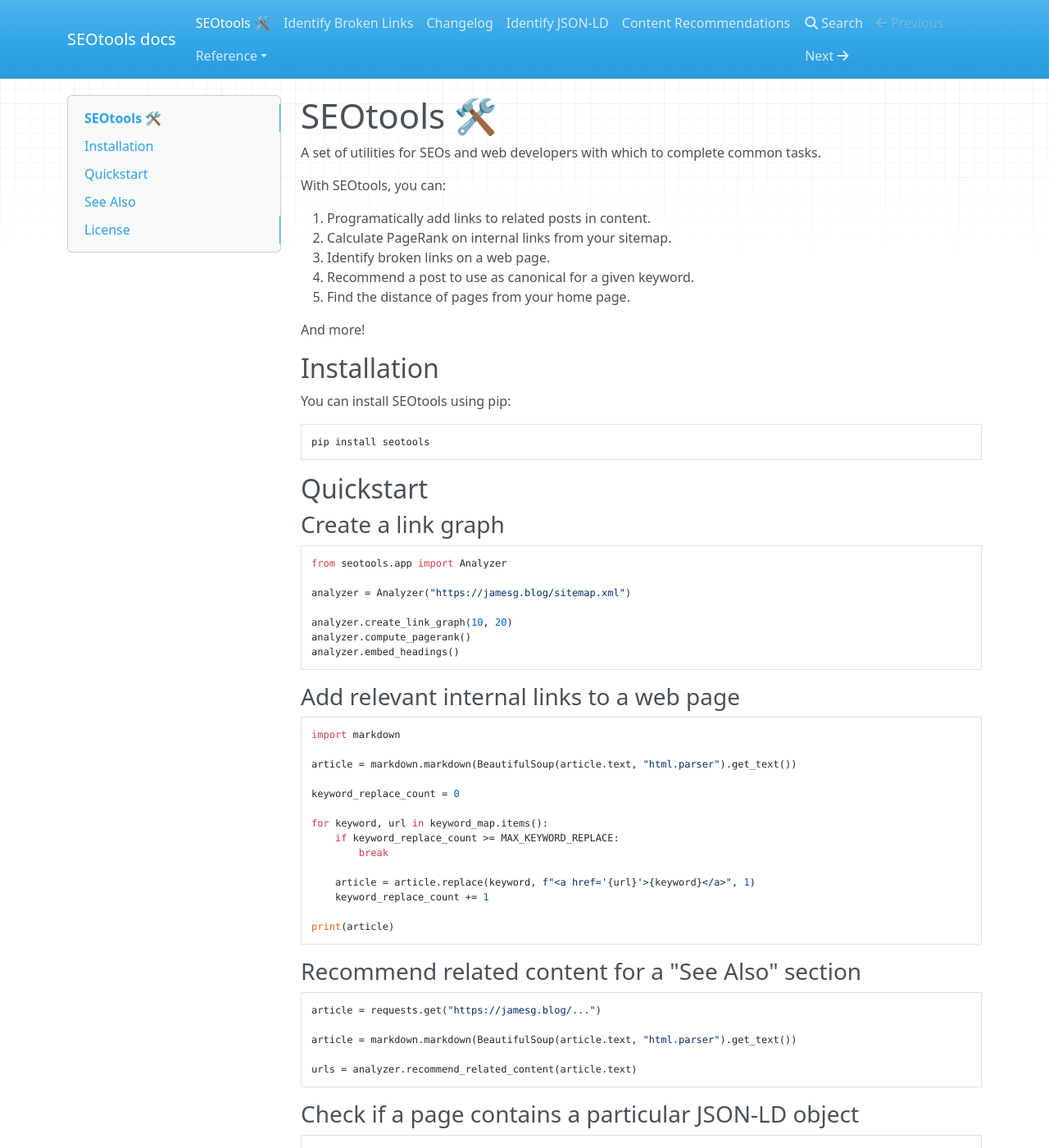
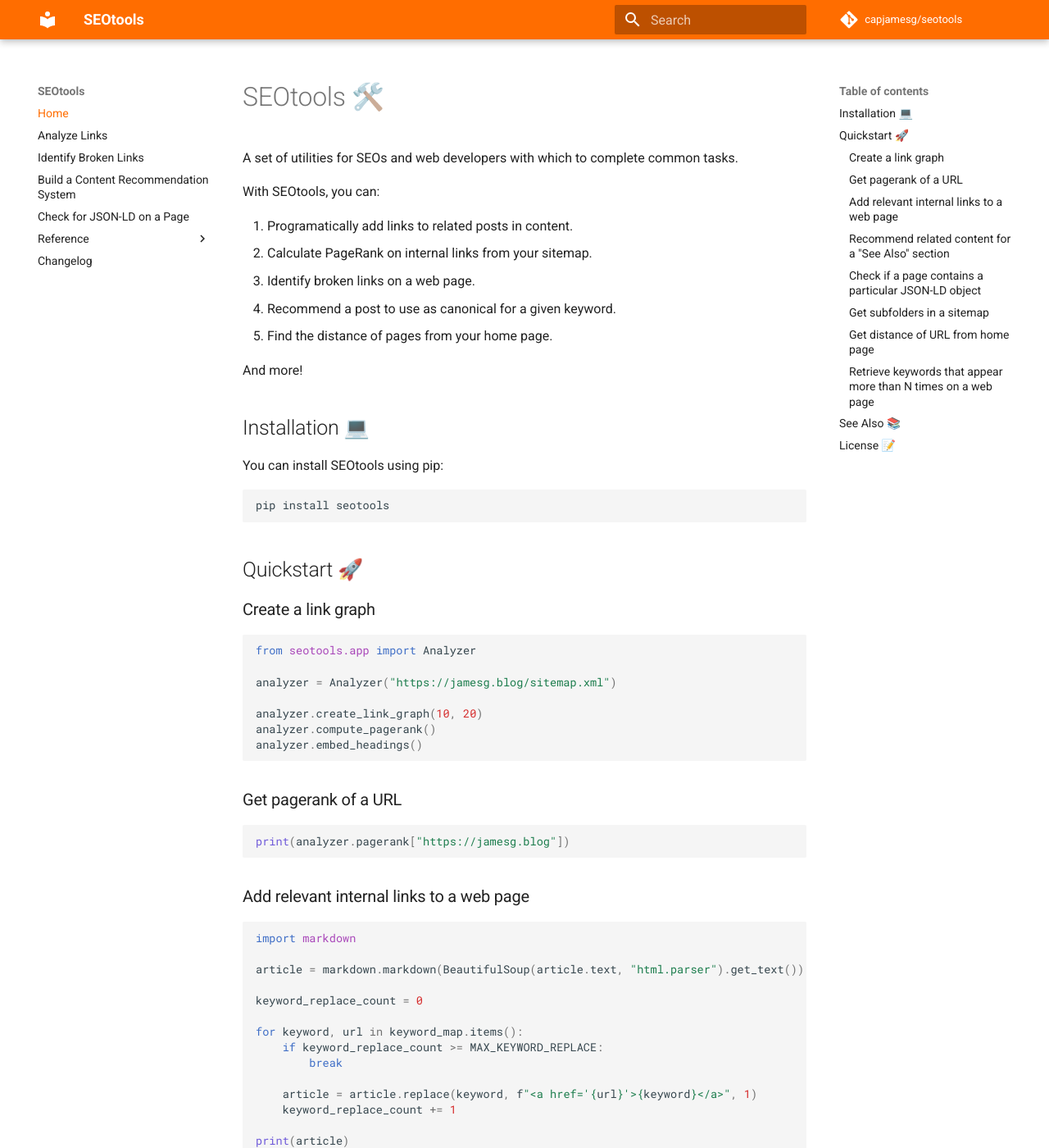
Before and after one commit to capjamesg/SEOtools, an MkDocs documentation site: the page built from docs/index.md, in a window 1280 px wide and 1400 px high. Shown: the whole window at 82% size. Built offline with MkDocs 1.6.1 and Material for MkDocs 9.7.7, drawn with Linux system fonts in a browser that asks for light colours; nearby versions of some CDN libraries; comment, search, counter and statistics services are not loaded; some of the changed text lies outside the part shown.

Commit message:
add new example to docs

````diff
--- a/docs/index.md
+++ b/docs/index.md
@@ -12,7 +12,7 @@
 
 And more!
 
-## Installation
+## Installation 💻
 
 You can install SEOtools using pip:
 
@@ -20,7 +20,7 @@
 pip install seotools
 ```
 
-## Quickstart
+## Quickstart 🚀
 
 ### Create a link graph
 
@@ -32,6 +32,12 @@
 analyzer.create_link_graph(10, 20)
 analyzer.compute_pagerank()
 analyzer.embed_headings()
+```
+
+### Get pagerank of a URL
+
+```python
+print(analyzer.pagerank["https://jamesg.blog"])
 ```
 
 ### Add relevant internal links to a web page
@@ -74,10 +80,36 @@
 print(page_contains_jsonld(content, "FAQPage"))
 ```
 
-## See Also
+### Get subfolders in a sitemap
+
+```python
+analyzer.get_subpaths()
+```
+
+### Get distance of URL from home page
+
+```python
+analyzer.get_distance_from_home_page("https://jamesg.blog/2023/01/01/")
+```
+
+### Retrieve keywords that appear more than N times on a web page
+
+```python
+from seotools import get_keywords
+import requests
+from bs4 import BeautifulSoup
+
+article = requests.get("https://jamesg.blog/...").text
+parsed_article = BeautifulSoup(article, "html.parser").get_text()
+
+# get keywords that appear more than 10 times
+keywords = get_keywords(parsed_article, 10)
+```
+
+## See Also 📚
 
 - [getsitemap](https://github.com/capjamesg/getsitemap): Retrieve URLs in a sitemap. ([Web interface](https://getsitemapurls.com))
 
-## License
+## License 📝
 
 This project is licensed under an [MIT license](https://github.com/capjamesg/SEOtools/blob/main/LICENSE).
--- a/mkdocs.yml
+++ b/mkdocs.yml
@@ -1 +1,42 @@
-site_name: SEOtools docs
+site_name: SEOtools
+site_url: https://capjamesg.github.io/seotools/
+site_author: capjamesg
+site_description: A set of utilities for SEOs and web developers with which to complete common tasks.
+repo_name: capjamesg/seotools
+repo_url: https://github.com/capjamesg/seotools
+edit_uri: https://github.com/capjamesg/seotools/tree/main/docs
+copyright: capjamesg 2023. All rights reserved.
+
+extra_css:
+  - styles/styles.css
+
+nav:
+  - Home: index.md
+  - Analyze Links: links.md
+  - Identify Broken Links: broken_links.md
+  - Build a Content Recommendation System: recommendation.md
+  - Check for JSON-LD on a Page: jsonld.md
+  - Reference:
+    - Analyzer: reference/analyzer.md
+  - Changelog: changelog.md
+
+theme:
+  name: 'material'
+  font:
+    text: Roboto
+    code: Roboto Mono
+
+plugins:
+  - mkdocstrings
+  - search
+
+markdown_extensions:
+  - admonition
+  - pymdownx.details
+  - pymdownx.superfences
+  - attr_list
+  - md_in_html
+  - pymdownx.tabbed:
+      alternate_style: true
+  - toc:
+      permalink: true
````
Also changed, not shown: docs/helpers/validate_googlebot_ips.md (added, +14 -0 lines).
